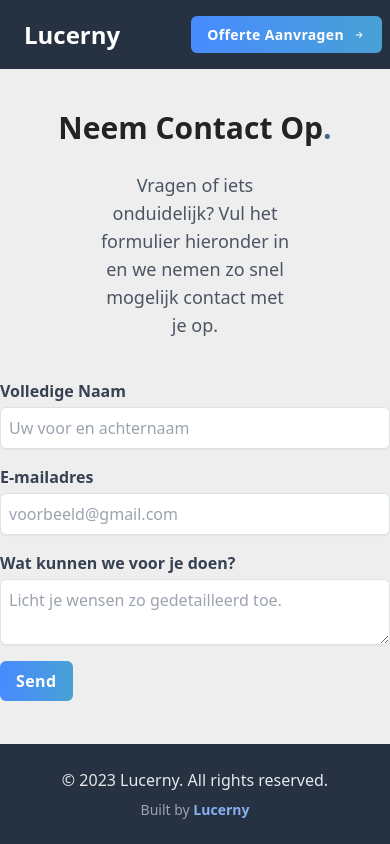
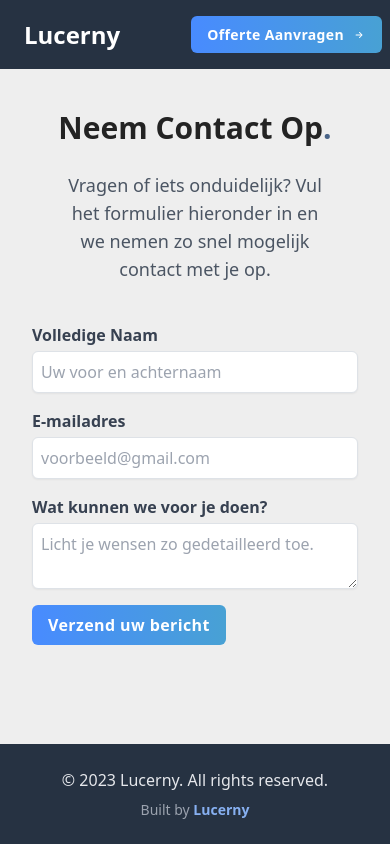
Before and after one commit to AlexLamper/Lucerny, a Next.js app: page /contact in a window 390 px wide. Built offline with nearby package versions, Linux system fonts and the light colour scheme.

Commit message:
Made Contact Page Responsive

```diff
--- a/app/contact/page.tsx
+++ b/app/contact/page.tsx
@@ -21,7 +21,7 @@ export default function Contact() {
         <h1 className="text-3xl lg:text-5xl font-bold leading-tight mb-6 text-[#232323] text-center">
           Neem Contact Op<span className='text-[#496488]'>.</span>
         </h1>
-        <p className="text-lg text-gray-600 max-w-[50%] mx-auto">Vragen of iets onduidelijk? Vul het formulier hieronder in en we nemen zo snel mogelijk contact met je op.</p>
+        <p className="text-lg text-gray-600 max-w-[50%] max-sm:max-w-[70%] mx-auto">Vragen of iets onduidelijk? Vul het formulier hieronder in en we nemen zo snel mogelijk contact met je op.</p>
       </div>
 
       <ContactForm />
--- a/components/Contact/ContactForm.tsx
+++ b/components/Contact/ContactForm.tsx
@@ -62,7 +62,7 @@ export default function BasicForm() {
       </div>
 
       <div className="formcarry-block">
-        <button type="submit" className={styles.button}>Send</button>
+        <button type="submit" className={styles.button}>Verzend uw bericht</button>
       </div>
     </form>
   )
--- a/styles/contact.module.css
+++ b/styles/contact.module.css
@@ -44,3 +44,10 @@
     width: auto;
     height: auto;
 }
+
+@media (max-width: 640px){
+    .form{
+        margin-left: 2rem;
+        margin-right: 2rem;
+    }
+}
```
